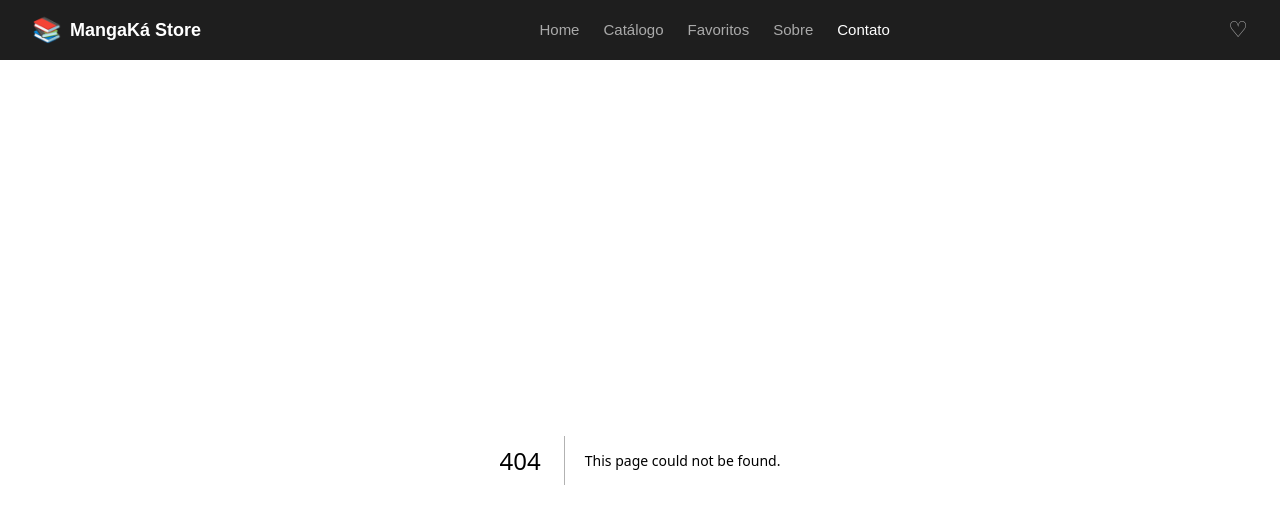
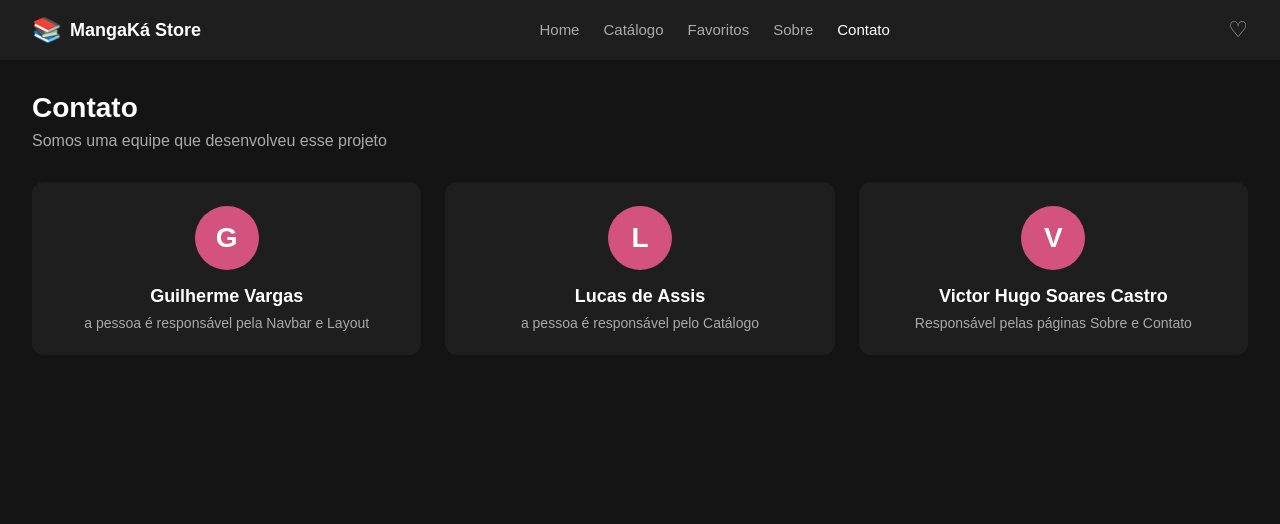
Before and after one commit to victor-castro1/Mangaka, a Next.js app: page /contato in a window 1280 px wide. Before the commit this address had no page. Shown: the top 524 px of the page. Built offline with nearby package versions, Linux system fonts and the light colour scheme.

Commit message:
Adicionando novas informações -> Contato e Sobre

```diff
--- /dev/null
+++ b/app/contato/contato.module.css
@@ -0,0 +1,57 @@
+.main {
+  padding: 32px;
+}
+
+.title {
+  font-size: 28px;
+  font-weight: bold;
+  margin-bottom: 8px;
+}
+
+.subtitle {
+  color: #aaaaaa;
+  margin-bottom: 32px;
+}
+
+.grid {
+  display: grid;
+  grid-template-columns: repeat(3, 1fr);
+  gap: 24px;
+}
+
+.card {
+  background-color: var(--bg-card);
+  border-radius: 12px;
+  padding: 24px;
+  text-align: center;
+}
+
+.avatar {
+  width: 64px;
+  height: 64px;
+  border-radius: 50%;
+  background-color: var(--color-favorite);
+  display: flex;
+  align-items: center;
+  justify-content: center;
+  font-size: 28px;
+  font-weight: bold;
+  margin: 0 auto 16px;
+}
+
+.nome {
+  font-size: 18px;
+  font-weight: bold;
+  margin-bottom: 8px;
+}
+
+.funcao {
+  color: #aaaaaa;
+  font-size: 14px;
+}
+
+@media (max-width: 768px) {
+  .grid {
+    grid-template-columns: 1fr;
+  }
+}
--- /dev/null
+++ b/app/contato/page.js
@@ -0,0 +1,26 @@
+import styles from "./contato.module.css"
+
+const integrantes = [
+  { nome: "Guilherme Vargas", funcao: " a pessoa é responsável pela Navbar e Layout" },
+  { nome: "Lucas de Assis", funcao: " a pessoa é responsável pelo Catálogo" },
+  { nome: "Victor Hugo Soares Castro", funcao: "Responsável pelas páginas Sobre e Contato" },
+]
+
+export default function Contato() {
+  return (
+    <main className={styles.main}>
+      <h1 className={styles.title}>Contato</h1>
+      <p className={styles.subtitle}>Somos uma equipe que desenvolveu esse projeto</p>
+
+      <div className={styles.grid}>
+        {integrantes.map((item, index) => (
+          <div key={index} className={styles.card}>
+            <div className={styles.avatar}>{item.nome[0]}</div>
+            <h2 className={styles.nome}>{item.nome}</h2>
+            <p className={styles.funcao}>{item.funcao}</p>
+          </div>
+        ))}
+      </div>
+    </main>
+  )
+}
--- /dev/null
+++ b/app/sobre/sobre.module.css
@@ -0,0 +1,35 @@
+.main {
+  padding: 32px;
+}
+
+.title {
+  font-size: 28px;
+  font-weight: bold;
+  margin-bottom: 16px;
+}
+
+.descricao {
+  color: #aaaaaa;
+  font-size: 16px;
+  margin-bottom: 32px;
+  max-width: 600px;
+  line-height: 1.6;
+}
+
+.info {
+  display: flex;
+  flex-direction: column;
+  gap: 16px;
+}
+
+.item {
+  display: flex;
+  gap: 12px;
+  font-size: 16px;
+}
+
+.label {
+  font-weight: bold;
+  color: var(--color-favorite);
+  min-width: 100px;
+}
```
Also changed, not shown: app/sobre/page.js (added, +28 -0 lines).
